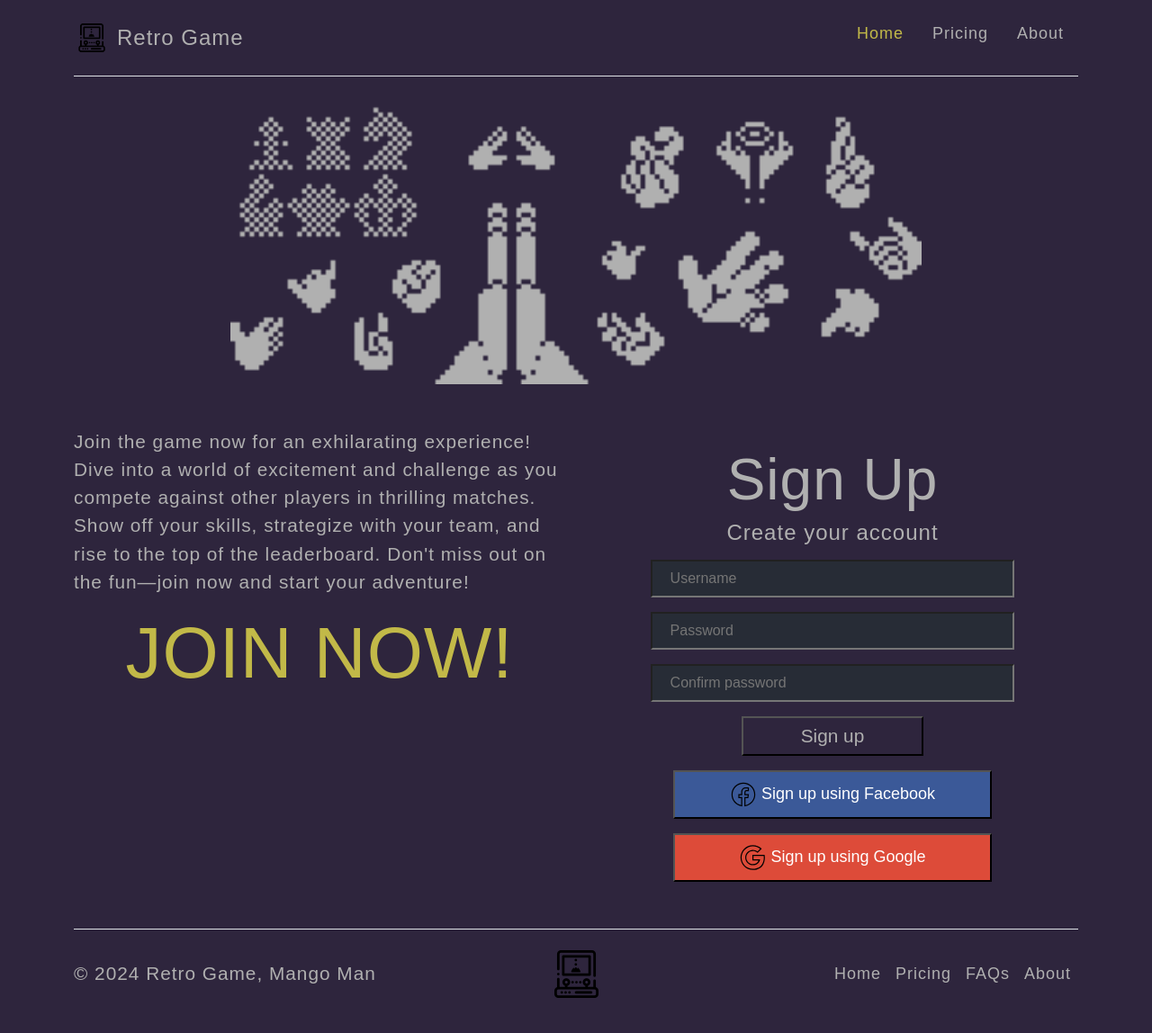
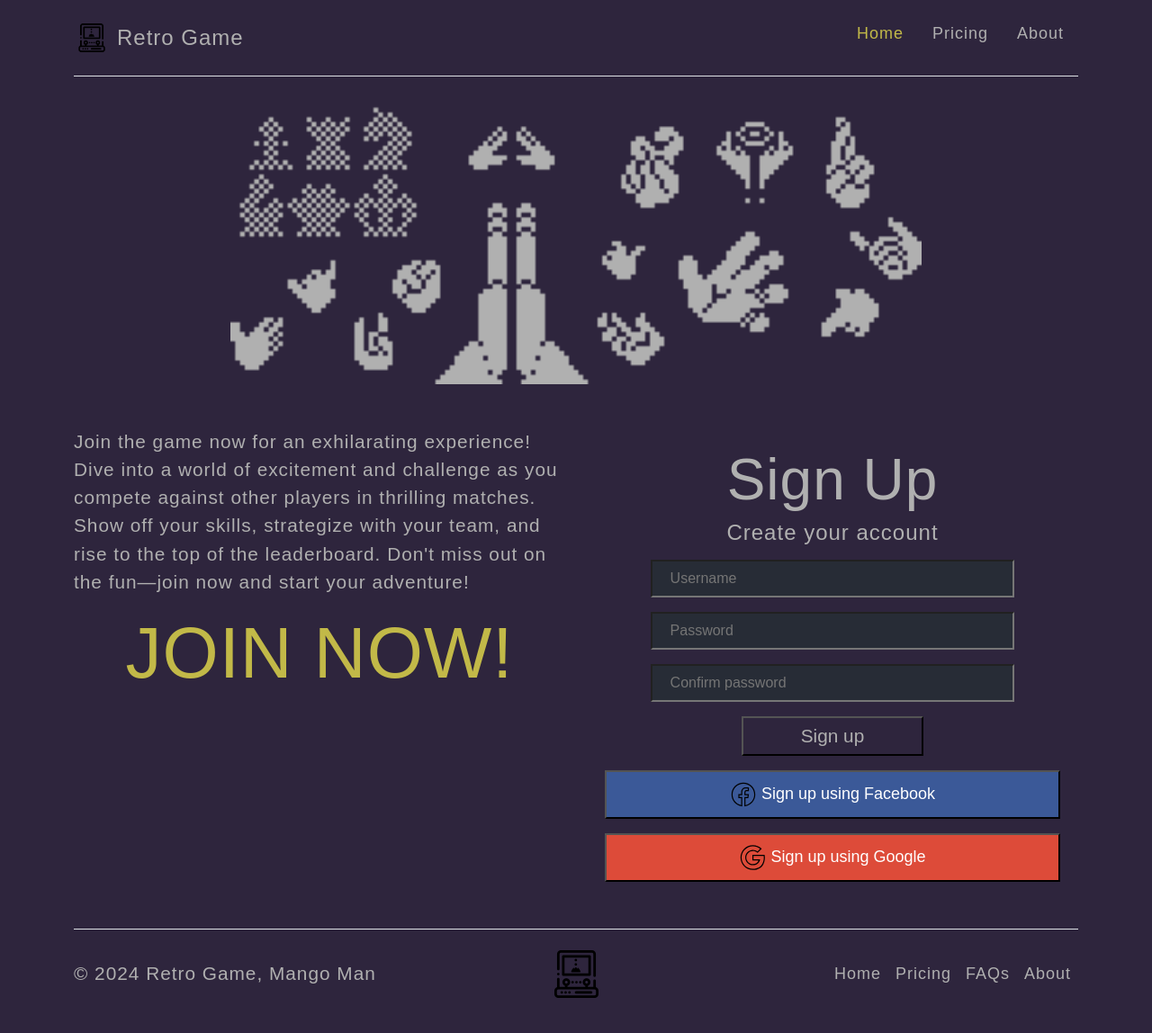
Before and after one commit to ziadteama/DailyUI-1-SIgnUP, a plain HTML site: page index.html in a window 1280 px wide. Shown: the whole page at 90% size. Drawn offline with nearby package versions, Linux system fonts and the light colour scheme; a web font is replaced by a local one.

Commit message:
Update stylesheet.css

```diff
--- a/stylesheet.css
+++ b/stylesheet.css
@@ -70,7 +70,7 @@ form button:hover {
 }
 .btn-facebook {
   display: inline-block;
-  width: 70%;
+  width: 100%;
   font-size: large;
 
   padding: 10px 20px;
@@ -83,7 +83,7 @@ form button:hover {
   background-color: #2d4373; /* Darker shade for hover effect */
 }
 .btn-google {
-  width: 70%;
+  width: 100%;
   font-size: large;
   display: inline-block;
   padding: 10px 20px;
```
